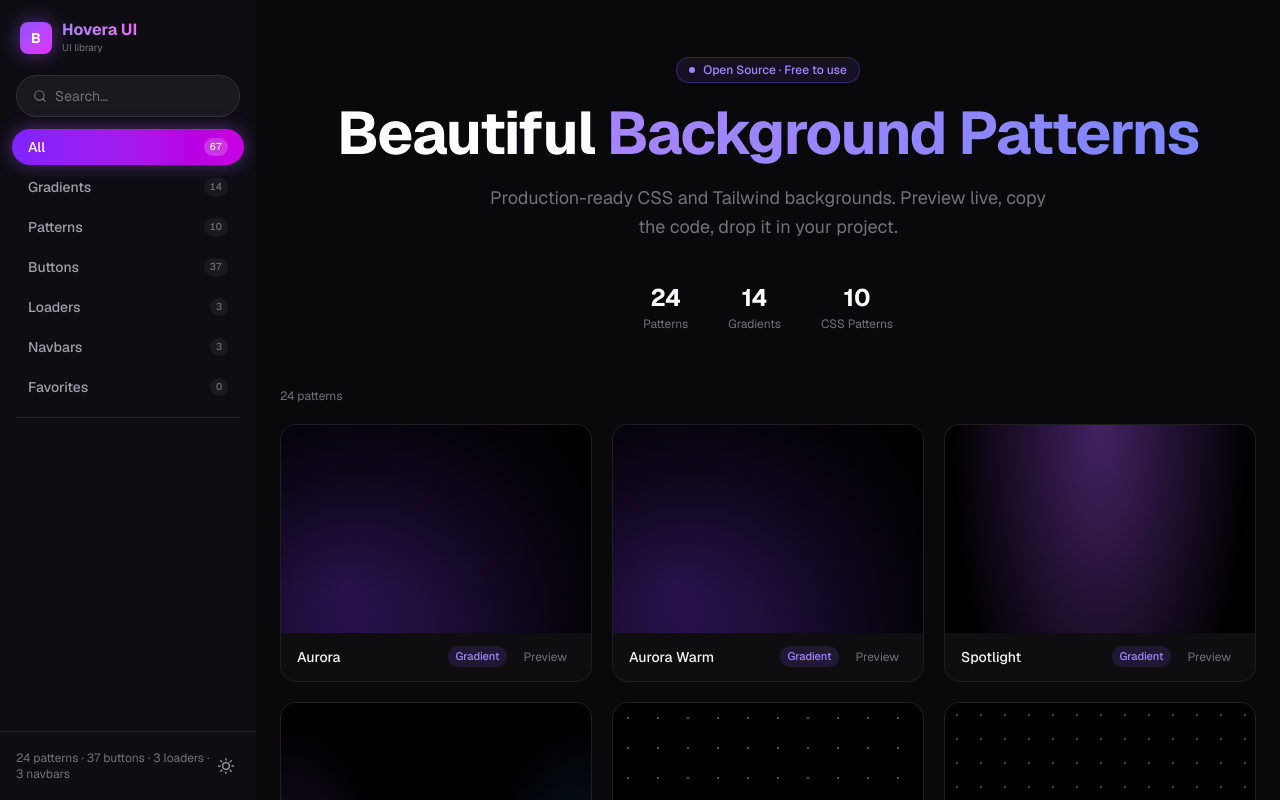
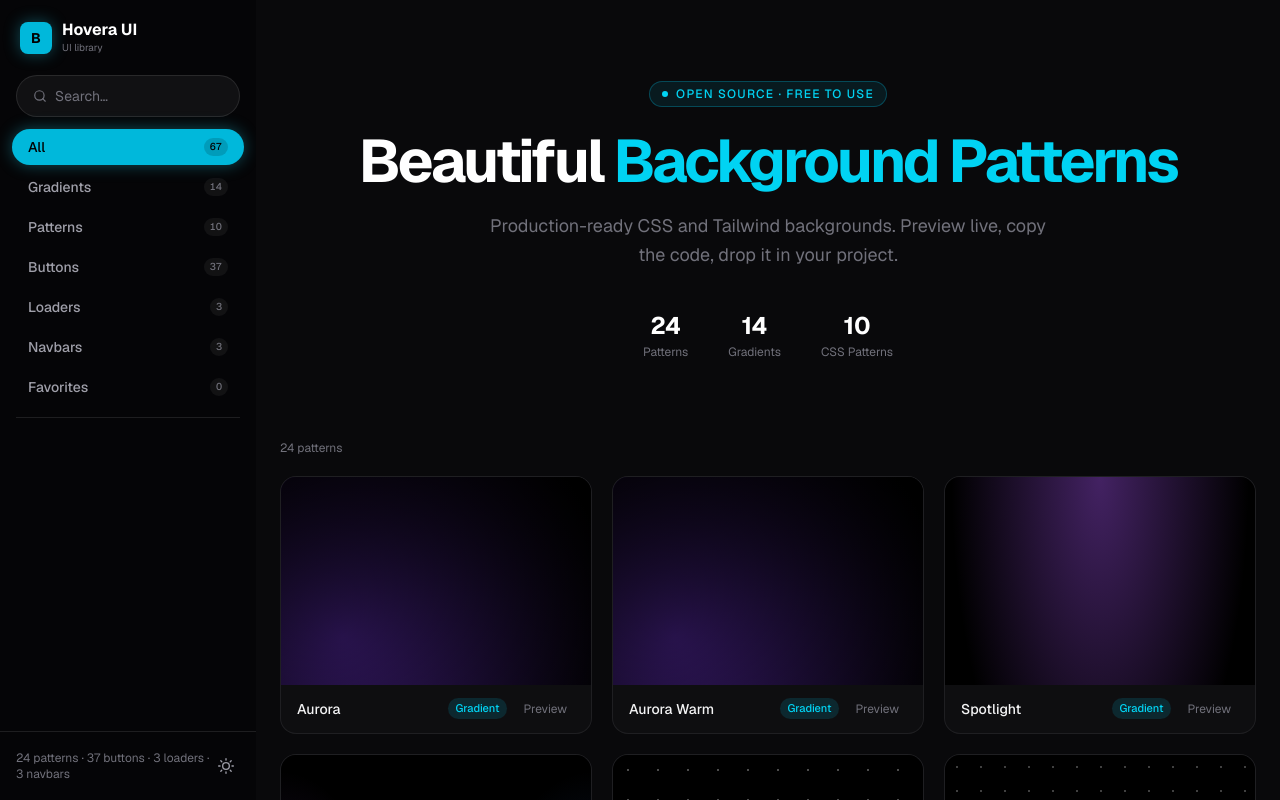
Before and after one commit to WebDevAmey/HoveraUI, a Next.js app: page / in a window 1280 px wide. Built offline with nearby package versions, Linux system fonts and the light colour scheme.

Commit message:
Restyle site chrome to a dark, cyan-accented cinematic theme

```diff
--- a/src/app/globals.css
+++ b/src/app/globals.css
@@ -22,7 +22,7 @@
 :root {
   --background: #fff;
   --foreground: #18181b;
-  --primary: #7c3aed;
+  --primary: #0891b2;
   --primary-foreground: #fff;
   --secondary: #f4f4f5;
   --secondary-foreground: #18181b;
@@ -31,14 +31,14 @@
   --accent: #f4f4f5;
   --accent-foreground: #18181b;
   --input: #e4e4e7;
-  --ring: #7c3aed;
+  --ring: #0891b2;
 }
 
 .dark {
-  --background: #09090b;
+  --background: #050507;
   --foreground: #fafafa;
-  --primary: #8b5cf6;
-  --primary-foreground: #fff;
+  --primary: #22d3ee;
+  --primary-foreground: #052024;
   --secondary: #27272a;
   --secondary-foreground: #fafafa;
   --destructive: #ef4444;
@@ -46,7 +46,7 @@
   --accent: #27272a;
   --accent-foreground: #fafafa;
   --input: #3f3f46;
-  --ring: #8b5cf6;
+  --ring: #22d3ee;
 }
 
 html {
@@ -64,11 +64,11 @@
 ::-webkit-scrollbar-thumb { background: #3f3f46; border-radius: 9999px; }
 
 /* Selection */
-::selection { background: rgb(139 92 246 / 0.3); }
+::selection { background: rgb(34 211 238 / 0.3); }
 
 /* Focus */
 :focus-visible {
-  outline: 2px solid rgb(139 92 246);
+  outline: 2px solid rgb(34 211 238);
   outline-offset: 2px;
   border-radius: 4px;
 }
--- a/src/components/Card.tsx
+++ b/src/components/Card.tsx
@@ -81,7 +81,7 @@
           <span
             className={`rounded-full px-2 py-0.5 text-[11px] font-medium capitalize ${
               category === "gradient"
-                ? "bg-violet-500/10 text-violet-600 dark:bg-violet-500/15 dark:text-violet-400"
+                ? "bg-cyan-500/10 text-cyan-600 dark:bg-cyan-500/15 dark:text-cyan-400"
                 : "bg-blue-500/10 text-blue-600 dark:bg-blue-500/15 dark:text-blue-400"
             }`}
           >
--- a/src/components/CommandPalette.tsx
+++ b/src/components/CommandPalette.tsx
@@ -126,7 +126,7 @@
                 }`}
               >
                 <span
-                  className={`h-2 w-2 shrink-0 rounded-full ${bg.category === "gradient" ? "bg-violet-500" : "bg-blue-500"}`}
+                  className={`h-2 w-2 shrink-0 rounded-full ${bg.category === "gradient" ? "bg-cyan-500" : "bg-blue-500"}`}
                   aria-hidden="true"
                 />
                 <span className="flex-1">{bg.name}</span>
--- a/src/components/layout/Footer.tsx
+++ b/src/components/layout/Footer.tsx
@@ -17,7 +17,7 @@
 
             <h1 className="dark:text-gray-300 mt-4">
               Build with{" "}
-              <span className="dark:text-[#039ee4]">
+              <span className="dark:text-cyan-400">
                 <Link href="https://x.com">Hovera UI</Link>
               </span>
             </h1>
--- a/src/components/layout/Hero.tsx
+++ b/src/components/layout/Hero.tsx
@@ -5,15 +5,15 @@
   const patternCount = backgrounds.filter((b) => b.category === "pattern").length;
 
   return (
-    <section className="py-14 text-center" aria-label="Hero">
-      <div className="mb-5 inline-flex items-center gap-2 rounded-full border border-violet-500/30 bg-violet-500/10 px-3 py-1 text-xs font-medium text-violet-600 dark:text-violet-400">
-        <span className="h-1.5 w-1.5 rounded-full bg-violet-500 dark:bg-violet-400" aria-hidden="true" />
+    <section className="py-20 text-center" aria-label="Hero">
+      <div className="mb-6 inline-flex items-center gap-2 rounded-full border border-cyan-500/30 bg-cyan-500/10 px-3 py-1 text-xs font-medium uppercase tracking-widest text-cyan-600 dark:text-cyan-400">
+        <span className="h-1.5 w-1.5 rounded-full bg-cyan-500 dark:bg-cyan-400" aria-hidden="true" />
         Open Source · Free to use
       </div>
 
-      <h1 className="text-4xl font-bold tracking-tight text-zinc-900 dark:text-white sm:text-5xl lg:text-6xl">
+      <h1 className="text-4xl font-bold tracking-tighter text-zinc-900 dark:text-white sm:text-5xl lg:text-6xl">
         Beautiful{" "}
-        <span className="bg-gradient-to-r from-violet-500 to-indigo-500 bg-clip-text text-transparent dark:from-violet-400 dark:to-indigo-400">
+        <span className="text-cyan-600 dark:text-cyan-400">
           Background Patterns
         </span>
       </h1>
--- a/src/components/layout/Sidebar.tsx
+++ b/src/components/layout/Sidebar.tsx
@@ -30,15 +30,15 @@
   }
 
   return (
-    <aside className="flex h-screen w-64 shrink-0 flex-col bg-[#0d0d12] text-zinc-300">
+    <aside className="flex h-screen w-64 shrink-0 flex-col bg-[#050507] text-zinc-300">
 
       {/* Logo */}
       <div className="flex items-center gap-2.5 p-5">
-        <span className="flex h-8 w-8 items-center justify-center rounded-lg bg-gradient-to-br from-violet-500 to-fuchsia-500 text-sm font-bold text-white shadow-[0_0_20px_rgba(168,85,247,0.5)]">
+        <span className="flex h-8 w-8 items-center justify-center rounded-lg bg-cyan-500 text-sm font-bold text-black shadow-[0_0_16px_rgba(34,211,238,0.35)]">
           B
         </span>
         <div className="flex flex-col">
-          <span className="bg-gradient-to-r from-violet-400 to-fuchsia-400 bg-clip-text text-base font-bold leading-tight text-transparent">
+          <span className="text-base font-bold leading-tight text-white">
             Hovera UI
           </span>
           <span className="text-[10px] text-zinc-500">UI library</span>
@@ -47,7 +47,7 @@
 
       {/* Search */}
       <div className="px-4 pb-3">
-        <div className="flex items-center gap-2 rounded-full border border-white/10 bg-white/5 px-4 py-2.5 transition-colors focus-within:border-violet-500/50 focus-within:bg-white/[0.07]">
+        <div className="flex items-center gap-2 rounded-full border border-white/10 bg-white/5 px-4 py-2.5 transition-colors focus-within:border-cyan-500/50 focus-within:bg-white/[0.07]">
           <svg
             width="14"
             height="14"
@@ -91,7 +91,7 @@
               onClick={() => setCategory(tab.value)}
               className={`flex items-center justify-between rounded-full px-4 py-2 text-sm font-medium transition-all ${
                 category === tab.value
-                  ? "bg-gradient-to-r from-violet-600 to-fuchsia-600 text-white shadow-[0_0_18px_rgba(168,85,247,0.45)]"
+                  ? "bg-cyan-500 text-black shadow-[0_0_16px_rgba(34,211,238,0.35)]"
                   : "text-zinc-400 hover:bg-white/5 hover:text-zinc-200"
               }`}
             >
@@ -99,7 +99,7 @@
               <span
                 className={`rounded-full px-1.5 py-0.5 text-[10px] tabular-nums ${
                   category === tab.value
-                    ? "bg-white/20 text-white"
+                    ? "bg-black/15 text-black"
                     : "bg-white/5 text-zinc-500"
                 }`}
               >
```
